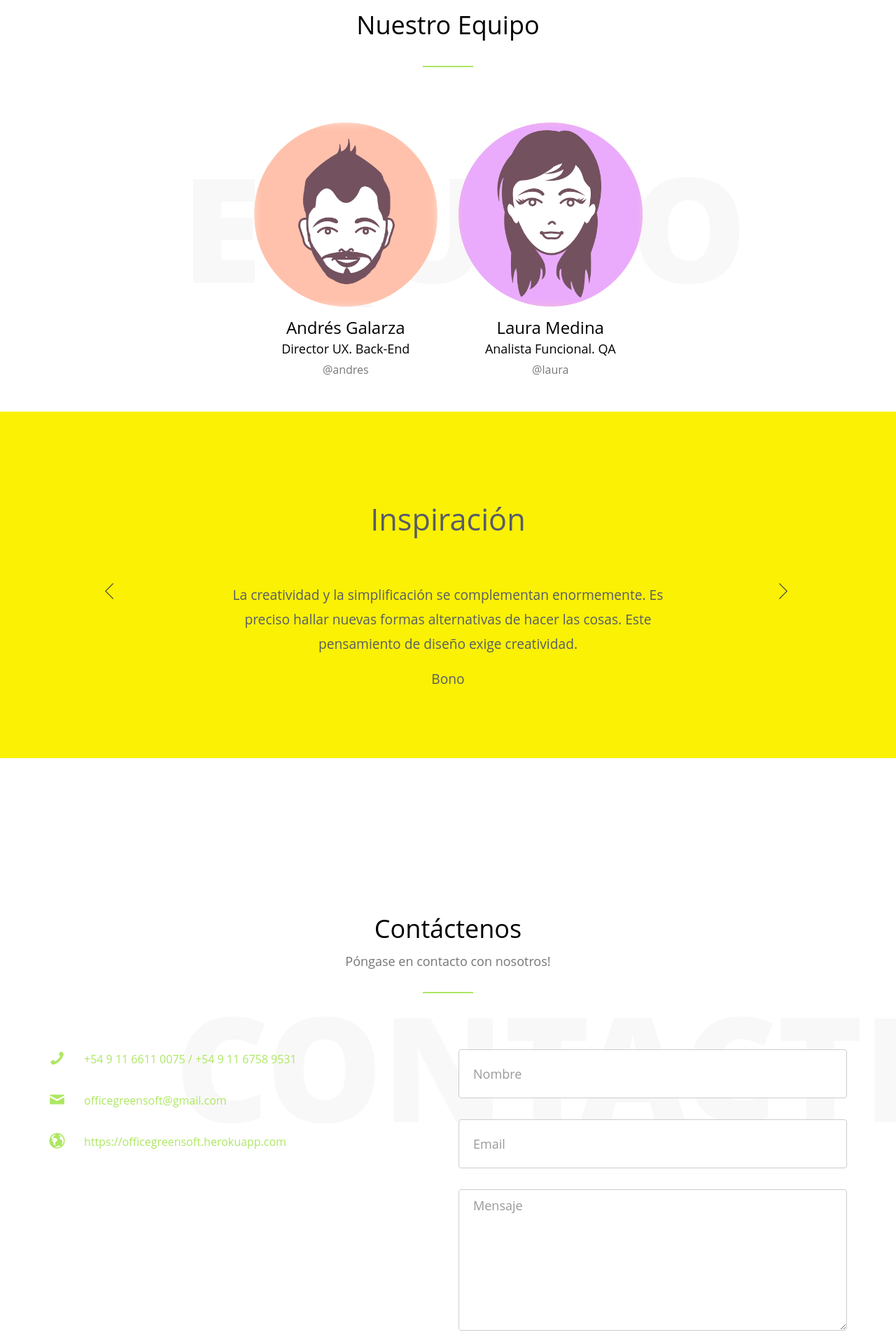
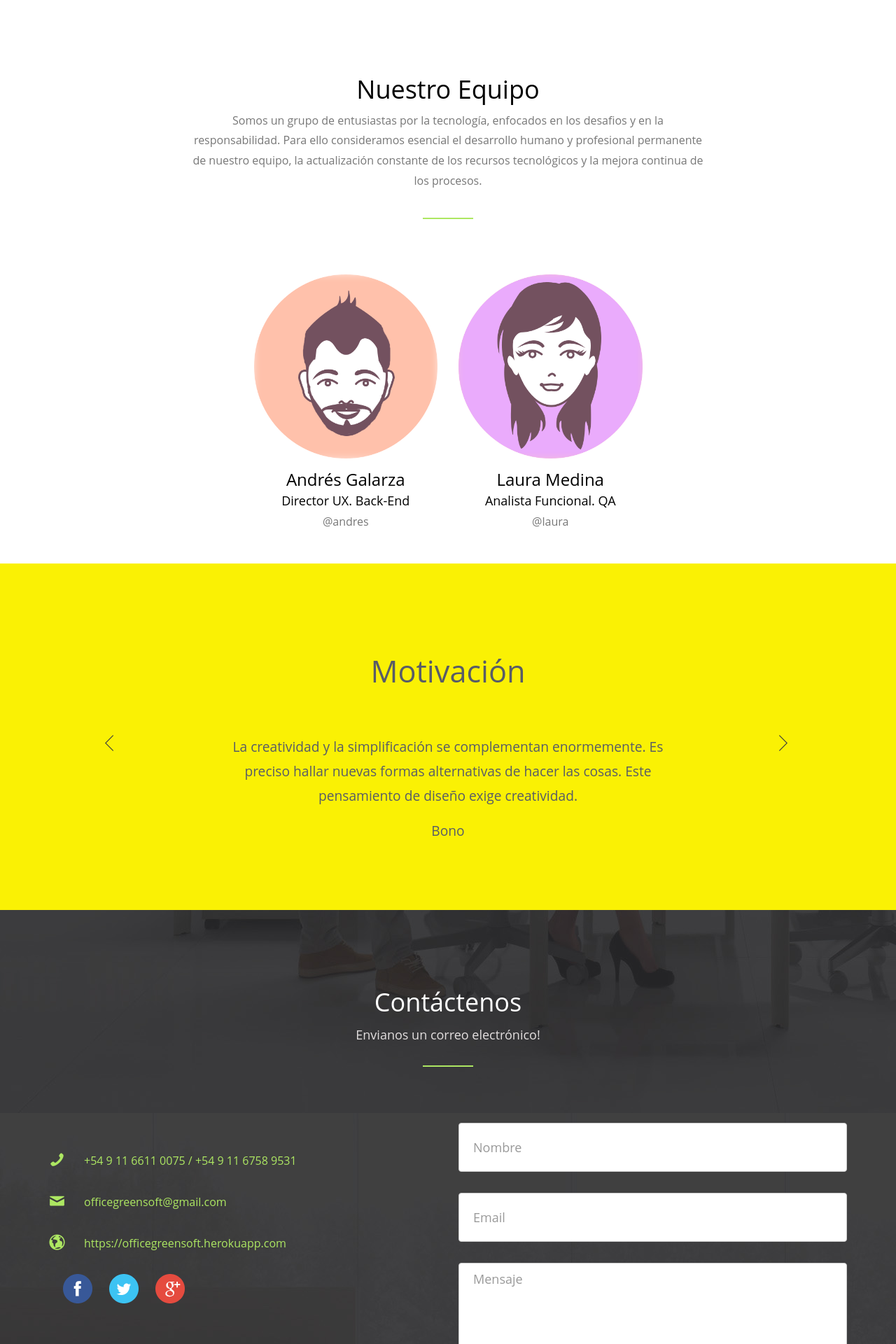
Before and after one commit to galand03/officePers, a PHP site: page / in a window 1280 px wide. Shown: the part 2920-4840 px from the top of the page at 70% size. Run offline with PHP 8.4, Linux system fonts and the light colour scheme; some libraries are stand-ins or nearby versions; some web fonts are replaced.

Commit message:
Correcciones disenio

```diff
--- a/css/style.css
+++ b/css/style.css
@@ -77,7 +77,7 @@ h1, h2, h3, h4, h5, h6, figure {
 
 ::selection {
   color: #fff;
-  background: #f38181;
+  background: #ade762;
 }
 
 .gtco-nav {
@@ -1443,3 +1443,47 @@ color:#C0B9CD;
       width: 80%;
   }
 }
+.social_2
+{
+  padding: 2.5em 0em;
+}
+.social_2 ul li:first-child, ol li:first-child {
+  margin-top: 0px;
+  margin-left: 0;
+}
+.social_2 li {
+  background: none;
+  margin-right:1em;
+  display: inline-block;
+}
+.social_2 li  a span
+{
+  height:42px;
+  width:42px;
+  display: block;
+  background: url(../images/spriteimg.png);
+  -webkit-transition: all 0.3s ease-out;
+  -moz-transition: all 0.3s ease-out;
+  -ms-transition: all 0.3s ease-out;
+  -o-transition: all 0.3s ease-out;
+  transition: all 0.3s ease-out;
+}
+li.facebook a span {
+  background-position:-8px -54px;
+}
+li.facebook a span:hover {
+  opacity:0.8;
+}
+
+li.twitter a span {
+  background-position:-108px -54px ;
+}
+li.twitter a span:hover {
+  opacity:0.8;
+}
+li.google a span {
+  background-position: -59px -54px;
+}
+li.google a span:hover {
+  opacity:0.8;
+}
--- a/index.php
+++ b/index.php
@@ -76,7 +76,15 @@
 						<!-- <li><a href="http://freehtml5.co/" class="external">External</a></li> -->
 					</ul>
 				</div>
-
+				<div class="col-md-12" style="margin-top: -30px;">
+					<p class="pull-right">
+						</p><ul class="gtco-social-icons pull-right">
+							<li><a href="https://www.facebook.com/pages/Office-GreenSoft/102208076585849?ref=hl" target="_blank"><i class="icon-facebook"></i></a></li>
+							<li><a href="https://twitter.com/OfficeGreenSoft" target="_blank"><i class="icon-twitter"></i></a></li>
+							<li><a href="https://plus.google.com/113758308186225181089" target="_blank"><i class="icon-google"></i></a></li>
+						</ul>
+					<p></p>
+				</div>
 			</div>
 
 		</div>
@@ -107,7 +115,7 @@
 					<p class="sub">En Office GreenSoft buscamos brindar un servicio de excelencia acorde a las expectativas de nuestros clientes, ofreciendo un
 					analisis personalizado que permita conocer sus reales necesidades y satisfacerlas en tiempo oportuno. Se buscan para ello soluciones prácticas,
 					viables y al menor costo posible.</p>
-					<p class="subtle-text animate-box" data-animate-effect="fadeIn">Bienvenido</p>
+
 				</div>
 			</div>
 			<div class="row">
@@ -117,13 +125,14 @@
 					</div>
 				</div>
 				<div class="col-md-6 animate-box" data-animate-effect="fadeInLeft">
-					<h2 class="heading-colored">Excelencia y honestidad</h2>
-					<p>Somos un grupo de entusiastas por la tecnolog&iacute;a, enfocados en los desafios y en la responsabilidad.
-					Nuestro compromiso consiste desarrollar relaciones a largo plazo, buscando soluciones costo-eficientes para nuestros clientes destinados a
-					alcanzar un alto nivel de eficacia en los procesos y ofreciendo una periódica y completa información  del estado de sus funcionalidades. Para ello
-					consideramos esencial el desarrollo humano y profesional permanente de nuestro equipo, la actualización constante de los recursos tecnológicos y la
-					mejora continua de los procesos.
-
+					<h2 class="heading-colored">Nuestra Historia</h2>
+					<p>Luego de m&aacute;s de 10 años en el rubro de sistemas inform&aacute;ticos, decisidimos fundar Office GreenSoft, con la intensi&oacute;n
+					de brindar servicios de desarrollo de software y potenciar sus negocios con herramientas de &uacute;ltima generaci&oacute;n.
+					Nos especializamos en entender la necesidad de cada uno de nuestro clientes y brindarles soluciones simples y r&aacute;pidas, confeccionando
+					aplicaciones webs innovadoras, escalables y adaptativas.
+					Presentamos nuestras capacidades honestamente. Solo prometemos lo que podemos cumplir. Entregamos cambios positivos y tangibles, no
+					simplemente presentaciones o ideas.
+					Nuestro servicio es integral desde el relevamiento inicial hasta la implementación del proyecto.
 					<!--p><a href="#" class="read-more">Read more <i class="icon-chevron-right"></i></a></p-->
 				</div>
 			</div>
@@ -134,7 +143,7 @@
 		<div class="container">
 			<div class="row row-pb-md">
 				<div class="col-md-8 col-md-offset-2 heading animate-box" data-animate-effect="fadeIn">
-					<h1>Metodolog&iacute;a</h1>
+					<h1>Metodolog&iacute;a de trabajo</h1>
 
 				</div>
 			</div>
@@ -198,6 +207,7 @@
 
 			<div class="container">
     			<div class="row">
+    				<h2 style="    text-align: center;">Tecnolog&iacute;as utilizadas</h2>
 					<div class="col-md-12">
 		                <div id="Carousel" class="carousel slide">
 
@@ -223,6 +233,14 @@
 		                	</div><!--.row-->
 		                </div><!--.item-->
 
+		                <div class="item">
+		                	<div class="row">
+		                		<div class="col-md-3"><a href="#" class="thumbnail"><img src="images/git.png" class="tecnologia"></a></div>
+		                		<div class="col-md-3"><a href="#" class="thumbnail"><img src="images/photoshop.png" class="tecnologia"></a></div>
+		                		<div class="col-md-3"><a href="#" class="thumbnail"><img src="images/js.png" class="tecnologia"></a></div>
+		                		<div class="col-md-3"><a href="#" class="thumbnail"><img src="images/bootstrap.png" class="tecnologia"></a></div>
+		                	</div><!--.row-->
+		                </div><!--.item-->
 
 		                </div><!--.carousel-inner-->
 		                  <a data-slide="prev" href="#Carousel" class="left carousel-control">‹</a>
@@ -235,13 +253,15 @@
 		</div>
 	</section>
 
-	<section id="gtco-our-team" data-section="our-team">
+	<section id="gtco-our-team" data-section="our-team" style="padding-bottom:0px">
 		<div class="container" style="padding-bottom: 50px;">
 			<div>
 				<div class="col-md-8 col-md-offset-2 heading animate-box" data-animate-effect="fadeIn">
 					<h1>Nuestro Equipo</h1>
+					<p>Somos un grupo de entusiastas por la tecnología, enfocados en los desafios y en la responsabilidad. Para ello consideramos esencial
+					el desarrollo humano y profesional permanente de nuestro equipo, la actualización constante de los recursos tecnológicos y la mejora
+					continua de los procesos.</p>
 					<p class="sub"></p>
-					<p class="subtle-text animate-box" data-animate-effect="fadeIn">Equipo</p>
 				</div>
 			</div>
 			<div class="row">
@@ -272,7 +292,7 @@
 				   <article style="position: absolute; width:64%; opacity: 0;">
 
 						<div class="cont span_2_of_3">
-						    <h4>Inspiración</h4>
+						    <h4>Motivación</h4>
 							<p>La creatividad y la simplificación se complementan enormemente. Es preciso hallar nuevas formas alternativas de hacer las cosas. Este pensamiento de diseño exige creatividad.</p>
 						  	<span><a href="#">Bono</a></span>
 						</div>
@@ -293,13 +313,12 @@
 			<!--text-slider-->
 	</section>
 
-	<section id="gtco-contact" data-section="contact">
+	<section id="gtco-contact" style="background-image: url(images/cbg.png);" data-section="contact" data-stellar-background-ratio="0.5">
 		<div class="container">
 			<div class="row row-pb-md" style="padding-bottom:0px !important">
 				<div class="col-md-8 col-md-offset-2 heading animate-box" data-animate-effect="fadeIn">
-					<h1>Contáctenos</h1>
-					<p class="sub" style="border-color:#69c6b4">Póngase en contacto con nosotros!</p>
-					<p class="subtle-text animate-box" data-animate-effect="fadeIn">Contactenos</p>
+					<h1 style="color:#fff">Contáctenos</h1>
+					<p class="sub" style="border-color:#69c6b4;color:#e3dfdf">Envianos un correo electrónico!</p>
 				</div>
 			</div>
 			<div class="row">
@@ -323,11 +342,14 @@
 					</form>
 				</div>
 				<div class="col-md-4 col-md-pull-6 animate-box">
-					<div class="gtco-contact-info">
+					<div class="gtco-contact-info social_2">
 						<ul>
 							<li class="phone"><a href="tel://5491166110075">+54 9 11 6611 0075 / +54 9 11 6758 9531</a></li>
 							<li class="email"><a href="mailto:officegreensoft@gmail.com">officegreensoft@gmail.com</a></li>
 							<li class="url"><a href="#">https://officegreensoft.herokuapp.com</a></li>
+							<li class="facebook" style="padding-left: 20px;"><a href="https://www.facebook.com/pages/Office-GreenSoft/102208076585849?ref=hl" target="_blank"><span> </span></a></li>
+					    	<li class="twitter" style="padding-left: 20px;"><a href="https://twitter.com/OfficeGreenSoft" target="_blank"><span> </span></a></li>
+							<li class="google" style="padding-left: 20px;"><a href="https://plus.google.com/u/0/b/113758308186225181089/113758308186225181089/posts" target="_blank"><span> </span></a></li>
 						</ul>
 					</div>
 				</div>
@@ -335,26 +357,6 @@
 		</div>
 	</section>
 
-	<footer id="gtco-footer" role="contentinfo">
-		<div class="container">
-
-			<div class="row copyright">
-				<div class="col-md-12">
-					<!--p class="pull-left">
-						<small class="block">&copy; 2016 Free HTML5. All Rights Reserved.</small>
-						<small class="block">Designed by <a href="http://freehtml5.co/" target="_blank">FreeHTML5.co</a> Demo Images: <a href="http://unsplash.co/" target="_blank">Unsplash</a></small>
-					</p-->
-					<p class="pull-right">
-						<ul class="gtco-social-icons pull-right" style="margin-right: 50px;">
-							<li><a href="https://twitter.com/officegreensoft" target="_blank"><i class="icon-twitter"></i></a></li>
-							<li><a href="https://www.facebook.com/Office-GreenSoft-102208076585849/" target="_blank"><i class="icon-facebook"></i></a></li>
-						</ul>
-					</p>
-				</div>
-			</div>
-
-		</div>
-	</footer>
 	</div>
 
 	<div class="gototop js-top">
```
Also changed, not shown: images/bootstrap.png (added), images/cbg.png (added), images/entregable.png, images/git.png (added), images/img_bg_4.jpg, images/js.png (added), images/photoshop.png (added), images/spriteimg.png (added), images/testing.png.
